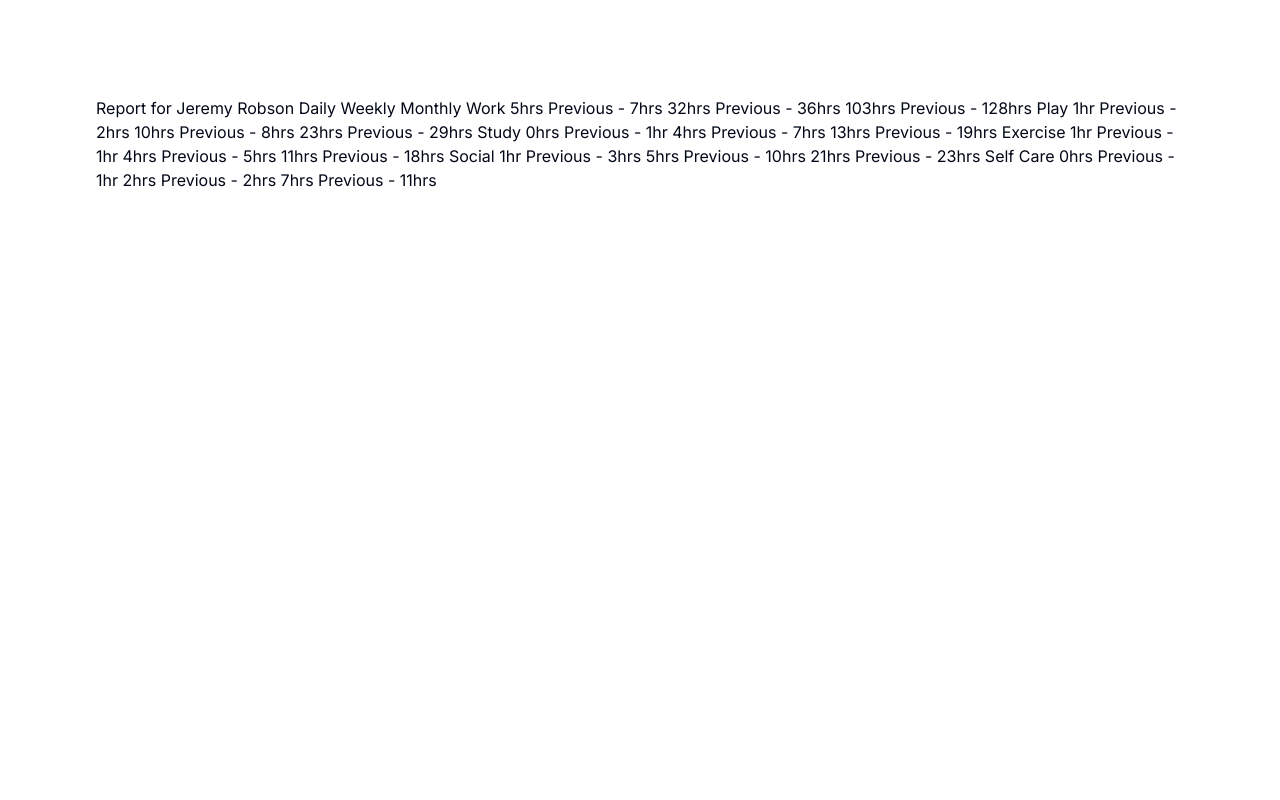
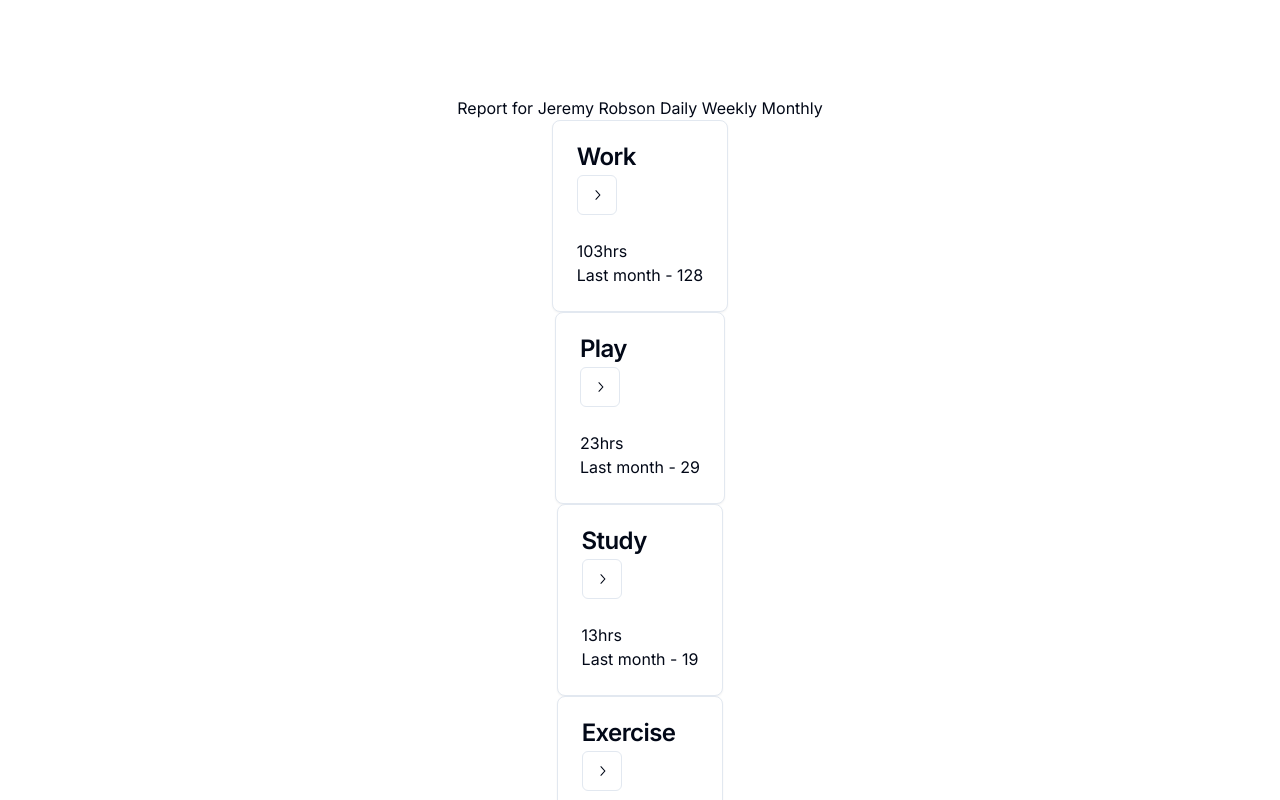
Before and after one commit to robcrock/time-tracking-dashboard, a Next.js app: page / in a window 1280 px wide. Shown: the top 800 px of the page. Built offline with nearby package versions, Linux system fonts and the light colour scheme.

Commit message:
Fetch local data and fed it into a basic card.

```diff
--- a/package.json
+++ b/package.json
@@ -9,6 +9,8 @@
     "lint": "next lint"
   },
   "dependencies": {
+    "@radix-ui/react-icons": "^1.3.0",
+    "@radix-ui/react-slot": "^1.1.0",
     "class-variance-authority": "^0.7.0",
     "clsx": "^2.1.1",
     "lucide-react": "^0.399.0",
--- /dev/null
+++ b/src/app/api/route.ts
@@ -0,0 +1,108 @@
+export async function GET() {
+  const res = [
+    {
+      title: "Work",
+      timeframes: {
+        daily: {
+          current: 5,
+          previous: 7,
+        },
+        weekly: {
+          current: 32,
+          previous: 36,
+        },
+        monthly: {
+          current: 103,
+          previous: 128,
+        },
+      },
+    },
+    {
+      title: "Play",
+      timeframes: {
+        daily: {
+          current: 1,
+          previous: 2,
+        },
+        weekly: {
+          current: 10,
+          previous: 8,
+        },
+        monthly: {
+          current: 23,
+          previous: 29,
+        },
+      },
+    },
+    {
+      title: "Study",
+      timeframes: {
+        daily: {
+          current: 0,
+          previous: 1,
+        },
+        weekly: {
+          current: 4,
+          previous: 7,
+        },
+        monthly: {
+          current: 13,
+          previous: 19,
+        },
+      },
+    },
+    {
+      title: "Exercise",
+      timeframes: {
+        daily: {
+          current: 1,
+          previous: 1,
+        },
+        weekly: {
+          current: 4,
+          previous: 5,
+        },
+        monthly: {
+          current: 11,
+          previous: 18,
+        },
+      },
+    },
+    {
+      title: "Social",
+      timeframes: {
+        daily: {
+          current: 1,
+          previous: 3,
+        },
+        weekly: {
+          current: 5,
+          previous: 10,
+        },
+        monthly: {
+          current: 21,
+          previous: 23,
+        },
+      },
+    },
+    {
+      title: "Self Care",
+      timeframes: {
+        daily: {
+          current: 0,
+          previous: 1,
+        },
+        weekly: {
+          current: 2,
+          previous: 2,
+        },
+        monthly: {
+          current: 7,
+          previous: 11,
+        },
+      },
+    },
+  ];
+
+  return Response.json(res);
+}
--- a/src/app/page.tsx
+++ b/src/app/page.tsx
@@ -1,43 +1,48 @@
-export default function Home() {
+import {
+  ActivityCard,
+  TActivityCardProps,
+} from "@/components/fem-activity-card";
+
+type TTimeFrame = {
+  current: number;
+  previous: number;
+};
+
+type TActivity = {
+  title: string;
+  timeframes: {
+    daily: TTimeFrame;
+    weekly: TTimeFrame;
+    monthly: TTimeFrame;
+  };
+};
+
+export default async function Home() {
+  const getData = async (): Promise<TActivity[]> => {
+    const res = await fetch("http://localhost:3000/api/");
+    return res.json();
+  };
+
+  const data = await getData();
+
   return (
     <main className="flex min-h-screen flex-col items-center justify-between p-24">
-      Report for Jeremy Robson Daily Weekly Monthly Work 5hrs{" "}
-      {/*<!-- daily --> */}
-      Previous - 7hrs {/*<!-- daily --> */}
-      32hrs {/*<!-- weekly --> */}
-      Previous - 36hrs {/*<!-- weekly --> */}
-      103hrs {/*<!-- monthly --> */}
-      Previous - 128hrs {/*<!-- monthly --> */}
-      Play 1hr {/*<!-- daily --> */}
-      Previous - 2hrs {/*<!-- daily --> */}
-      10hrs {/*<!-- weekly --> */}
-      Previous - 8hrs {/*<!-- weekly --> */}
-      23hrs {/*<!-- monthly --> */}
-      Previous - 29hrs {/*<!-- monthly --> */}
-      Study 0hrs {/*<!-- daily --> */}
-      Previous - 1hr {/*<!-- daily --> */}
-      4hrs {/*<!-- weekly --> */}
-      Previous - 7hrs {/*<!-- weekly --> */}
-      13hrs {/*<!-- monthly --> */}
-      Previous - 19hrs {/*<!-- monthly --> */}
-      Exercise 1hr {/*<!-- daily --> */}
-      Previous - 1hr {/*<!-- daily --> */}
-      4hrs {/*<!-- weekly --> */}
-      Previous - 5hrs {/*<!-- weekly --> */}
-      11hrs {/*<!-- monthly --> */}
-      Previous - 18hrs {/*<!-- monthly --> */}
-      Social 1hr {/*<!-- daily --> */}
-      Previous - 3hrs {/*<!-- daily --> */}
-      5hrs {/*<!-- weekly --> */}
-      Previous - 10hrs {/*<!-- weekly --> */}
-      21hrs {/*<!-- monthly --> */}
-      Previous - 23hrs {/*<!-- monthly --> */}
-      Self Care 0hrs {/*<!-- daily --> */}
-      Previous - 1hr {/*<!-- daily --> */}
-      2hrs {/*<!-- weekly --> */}
-      Previous - 2hrs {/*<!-- weekly --> */}
-      7hrs {/*<!-- monthly --> */}
-      Previous - 11hrs {/*<!-- monthly --> */}
+      {/* Card - Personal */}
+      Report for Jeremy Robson Daily Weekly Monthly
+      {data.map((activity, index) => {
+        const title = activity.title;
+        const timeframes = activity.timeframes;
+        const timeframe = "monthly";
+
+        return (
+          <ActivityCard
+            key={index}
+            title={title}
+            timeframes={timeframes}
+            timeframe={timeframe}
+          />
+        );
+      })}
     </main>
   );
 }
--- /dev/null
+++ b/src/components/fem-activity-card.tsx
@@ -0,0 +1,58 @@
+import { ChevronRightIcon } from "@radix-ui/react-icons";
+import { Button } from "@/components/ui/button";
+import { Card, CardContent, CardHeader, CardTitle } from "@/components/ui/card";
+
+type TTimeFrame = {
+  current: number;
+  previous: number;
+};
+
+export type TActivityCardProps = {
+  title: string;
+  timeframe: TTimeFrame;
+};
+
+const generateCurrLabel = (
+  timeframes: any,
+  timeframe: "daily" | "weekly" | "monthly",
+): string | undefined => {
+  const suffix = timeframes[timeframe].current === 1 ? "hr" : "hrs";
+  return `${timeframes[timeframe].current}${suffix}`;
+};
+
+const generatePrevLabel = (
+  timeframes: any,
+  timeframe: "daily" | "weekly" | "monthly",
+): string | undefined => {
+  let prefix = "";
+  if (timeframe === "daily") {
+    prefix = "Yesterday -";
+  }
+  if (timeframe === "weekly") {
+    prefix = `Last week -`;
+  }
+  if (timeframe === "monthly") {
+    prefix = `Last month -`;
+  }
+
+  return `${prefix} ${timeframes[timeframe].previous}`;
+};
+export const ActivityCard = ({ title, timeframe, timeframes }: any) => {
+  const currLabel = generateCurrLabel(timeframes, timeframe);
+  const prevLabel = generatePrevLabel(timeframes, timeframe);
+
+  return (
+    <Card>
+      <CardHeader>
+        <CardTitle>{title}</CardTitle>
+        <Button variant="outline" size="icon">
+          <ChevronRightIcon className="h-4 w-4" />
+        </Button>
+      </CardHeader>
+      <CardContent>
+        <p>{currLabel}</p>
+        <p>{prevLabel}</p>
+      </CardContent>
+    </Card>
+  );
+};
--- /dev/null
+++ b/src/components/ui/button.tsx
@@ -0,0 +1,56 @@
+import * as React from "react"
+import { Slot } from "@radix-ui/react-slot"
+import { cva, type VariantProps } from "class-variance-authority"
+
+import { cn } from "@/lib/utils"
+
+const buttonVariants = cva(
+  "inline-flex items-center justify-center whitespace-nowrap rounded-md text-sm font-medium ring-offset-background transition-colors focus-visible:outline-none focus-visible:ring-2 focus-visible:ring-ring focus-visible:ring-offset-2 disabled:pointer-events-none disabled:opacity-50",
+  {
+    variants: {
+      variant: {
+        default: "bg-primary text-primary-foreground hover:bg-primary/90",
+        destructive:
+          "bg-destructive text-destructive-foreground hover:bg-destructive/90",
+        outline:
+          "border border-input bg-background hover:bg-accent hover:text-accent-foreground",
+        secondary:
+          "bg-secondary text-secondary-foreground hover:bg-secondary/80",
+        ghost: "hover:bg-accent hover:text-accent-foreground",
+        link: "text-primary underline-offset-4 hover:underline",
+      },
+      size: {
+        default: "h-10 px-4 py-2",
+        sm: "h-9 rounded-md px-3",
+        lg: "h-11 rounded-md px-8",
+        icon: "h-10 w-10",
+      },
+    },
+    defaultVariants: {
+      variant: "default",
+      size: "default",
+    },
+  }
+)
+
+export interface ButtonProps
+  extends React.ButtonHTMLAttributes<HTMLButtonElement>,
+    VariantProps<typeof buttonVariants> {
+  asChild?: boolean
+}
+
+const Button = React.forwardRef<HTMLButtonElement, ButtonProps>(
+  ({ className, variant, size, asChild = false, ...props }, ref) => {
+    const Comp = asChild ? Slot : "button"
+    return (
+      <Comp
+        className={cn(buttonVariants({ variant, size, className }))}
+        ref={ref}
+        {...props}
+      />
+    )
+  }
+)
+Button.displayName = "Button"
+
+export { Button, buttonVariants }
--- /dev/null
+++ b/src/components/ui/card.tsx
@@ -0,0 +1,79 @@
+import * as React from "react"
+
+import { cn } from "@/lib/utils"
+
+const Card = React.forwardRef<
+  HTMLDivElement,
+  React.HTMLAttributes<HTMLDivElement>
+>(({ className, ...props }, ref) => (
+  <div
+    ref={ref}
+    className={cn(
+      "rounded-lg border bg-card text-card-foreground shadow-sm",
+      className
+    )}
+    {...props}
+  />
+))
+Card.displayName = "Card"
+
+const CardHeader = React.forwardRef<
+  HTMLDivElement,
+  React.HTMLAttributes<HTMLDivElement>
+>(({ className, ...props }, ref) => (
+  <div
+    ref={ref}
+    className={cn("flex flex-col space-y-1.5 p-6", className)}
+    {...props}
+  />
+))
+CardHeader.displayName = "CardHeader"
+
+const CardTitle = React.forwardRef<
+  HTMLParagraphElement,
+  React.HTMLAttributes<HTMLHeadingElement>
+>(({ className, ...props }, ref) => (
+  <h3
+    ref={ref}
+    className={cn(
+      "text-2xl font-semibold leading-none tracking-tight",
+      className
+    )}
+    {...props}
+  />
+))
+CardTitle.displayName = "CardTitle"
+
+const CardDescription = React.forwardRef<
+  HTMLParagraphElement,
+  React.HTMLAttributes<HTMLParagraphElement>
+>(({ className, ...props }, ref) => (
+  <p
+    ref={ref}
+    className={cn("text-sm text-muted-foreground", className)}
+    {...props}
+  />
+))
+CardDescription.displayName = "CardDescription"
+
+const CardContent = React.forwardRef<
+  HTMLDivElement,
+  React.HTMLAttributes<HTMLDivElement>
+>(({ className, ...props }, ref) => (
+  <div ref={ref} className={cn("p-6 pt-0", className)} {...props} />
+))
+CardContent.displayName = "CardContent"
+
+const CardFooter = React.forwardRef<
+  HTMLDivElement,
+  React.HTMLAttributes<HTMLDivElement>
+>(({ className, ...props }, ref) => (
+  <div
+    ref={ref}
+    className={cn("flex items-center p-6 pt-0", className)}
+    {...props}
+  />
+))
+CardFooter.displayName = "CardFooter"
+
+export { Card, CardHeader, CardFooter, CardTitle, CardDescription, CardContent }
--- /dev/null
+++ b/src/services/getLocalData.ts
@@ -0,0 +1,15 @@
+import fsPromises from "fs/promises";
+import path from "path";
+
+export async function getLocalData() {
+  const filePath = path.join(process.cwd(), "/data/data.json");
+  try {
+    const jsonData = await fsPromises.readFile(filePath, "utf-8");
+    const objectData = JSON.parse(jsonData);
+    console.log(objectData);
+    return objectData;
+  } catch (error) {
+    console.error("Failed to read or parse the JSON file:", error);
+    throw error; // Rethrow or handle the error as needed
+  }
+}
```
Also changed, not shown: src/data/data.json (added, +104 -0 lines), 1 other file (tests, documents, lock files or other folders).
